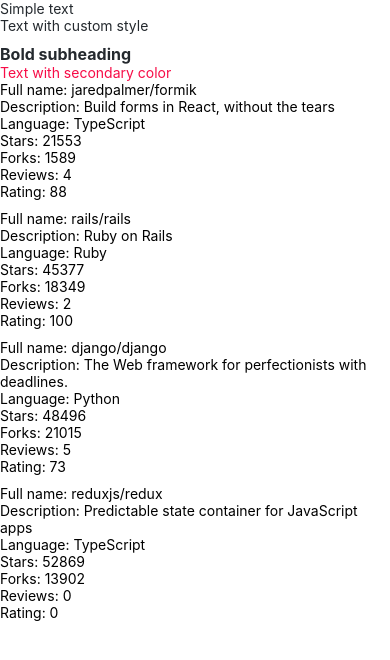
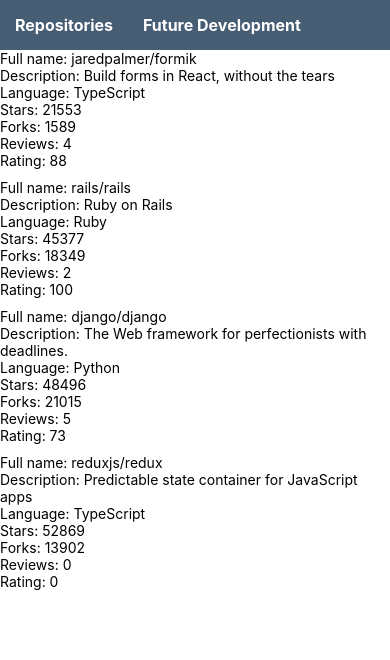
Before and after one commit to paulmayer-fullstacker/FullStackOpen-Part-10, a React Native app in the folder rate-repository-app/: screen / in a window 390 px wide. Shown: the top 660 px of the page. Built offline with nearby package versions, Linux system fonts and the light colour scheme.

Commit message:
Exercise-4 The app bar, completed This was hard work, due to the inter-communibcation problems of the development tools

```diff
--- /dev/null
+++ b/rate-repository-app/src/components/AppBar.jsx
@@ -0,0 +1,57 @@
+// /src/components/AppBar.jsx:
+//  Defining the top-level nav bar for the app. Utilising a custom styling theme and a reusable sub-component (AppBarTab),
+//  to create a consistent header that responds to user touch and manages device status bar spacing for mobile devices.
+
+import { View, StyleSheet, Pressable, Alert } from 'react-native';  // Pull core functions blocks from React Native.
+import Constants from 'expo-constants';  // Used to access device metadata (i.e., height of the device status bar).
+import theme from '../theme';  // Imports our centralized design tHEMES (colors, fonts),  keepING the UI consistent across the app.
+import Text from './Text';
+
+const styles = StyleSheet.create({
+  container: {
+    paddingTop: Constants.statusBarHeight,   // Prevents the content from being hidden under the phone's status bar or the status bar being hidden by content.
+    backgroundColor: theme.colors.appBarBackground,  // Set the background color based on your theme.
+    display: 'flex',
+    flexDirection: 'row',  // Aligns the children (tabs) horizontally.
+  },
+  tabTouchable: {
+    padding: 15,  //Add a 15 unit padding around the text to create a larger, easier-to-hit 'touch target'.
+  },
+  tabText: {
+    color: theme.colors.appBarText,  // Pull text colour assigned to the AppBar, from the theme.
+  },
+  // ...
+});
+
+// AppBarTab sub-component:
+const AppBarTab = ({ title }) => {   // Accept a title prop to display different names for different tabs.
+  const handlePress = () => {       // Function run when the tab is pressed.
+    // Alert will be displayed on the device, not the web browser view.
+    Alert.alert('Navigation', `You pressed the ${title} tab`);  // Shows native mobile dialog box, on device and emullator.
+    console.log(`You pressed the ${title} tab`);  // Logs action to the debugger for web browser development.
+  };
+
+  return (
+    // Wraps the text to make it clickable, applying the tabTouchable padding style.
+    <Pressable onPress={handlePress} style={styles.tabTouchable}>
+    {/* Renders the title using your custom typography styling. */}
+      <Text fontWeight="bold" fontSize="subheading" style={styles.tabText}>
+        {title}
+      </Text>
+    </Pressable>
+  );
+};
+
+const AppBar = () => {  // Component exported from this file.
+  return (
+    // View is the outer wrapper for the entire bar.
+    <View style={styles.container}>
+      {/* AppBarTab: Instance of our sub-component. We currently have two tabs: "Repositories" and "Future Development." */}
+      <AppBarTab title="Repositories" />
+      <AppBarTab title="Future Development" />
+      {/* Future tabs can be added here: <AppBarTab title="Tab Name" /> */}
+    </View>
+  );
+};
+
+export default AppBar;
--- a/rate-repository-app/src/components/Main.jsx
+++ b/rate-repository-app/src/components/Main.jsx
@@ -1,15 +1,16 @@
 // /src/components/Main.jsx:
 // Structural layout wrapper, handling environment-specific styling like the status bar height for safe area rendering.
-import Constants from "expo-constants";
+// import Constants from "expo-constants";  // REMOVED
 import { StyleSheet, View } from "react-native";
 import RepositoryList from "./RepositoryList"; // Import the list of items
-import Text from "./Text"; // Import the text styling object.
+// import Text from "./Text"; // Import the text styling object.  // REMOVED
+import AppBar from "./AppBar"
 
 const styles = StyleSheet.create({
   container: {
     // statusBarHeight: Expo retrieves this fro the phone during initial negotiation.
     // marginTop used to ensure the content does not overlap with the device's status bar (time, battery, etc.).
-    marginTop: Constants.statusBarHeight,
+    // marginTop: Constants.statusBarHeight, // marginTop removed to accommodate AppBar. AppBar will keep content away from the device Status Bar
     // Flex: 1 forces the view container to expand to fill all available screen space, in the direction of the Flexbox parent container's flexDirection.
     // flex: 1 tells the component to expand and fill all available space along its parent's main axis.
     // In React Native, the default flexDirection is 'column', so this fills the vertical height.
@@ -27,14 +28,7 @@ const styles = StyleSheet.create({
 const Main = () => {
   return (
     <View style={styles.container}>
-      <Text>Simple text</Text>
-      <Text style={{ paddingBottom: 10 }}>Text with custom style</Text>
-      <Text fontWeight="bold" fontSize="subheading">
-        Bold subheading
-      </Text>
-      <Text color="textSecondary">Text with secondary color</Text>
-      {/* // View acts like a <div>. Here it applies the container styles to the entire screen. */}
-      {/* <View style={styles.container}> */}
+      <AppBar />
       <RepositoryList />
     </View>
   );
--- a/rate-repository-app/src/theme.js
+++ b/rate-repository-app/src/theme.js
@@ -1,21 +1,25 @@
 // /src/theme.js:
+// Define a centralized configuration object that defines the application's visual style,
+// including colors, typography, and spacing, to ensure UI consistency.
 
 const theme = {
   colors: {
-    textPrimary: "#24292e",
-    textSecondary: "#f70c47", //"#586069",
-    primary: "#0366d6"
+    textPrimary: "#24292e",  // Dark gray for body text.
+    textSecondary: "#586069",  // Lighter gray for descriptions and metadata.
+    primary: "#0366d6",  // Main brand color used for primary actions/links.
+    appBarBackground: "#465d74", // AppBar colour defines the background for the top navigation bar.
+    appBarText: "#ffffff",       // Contrast color for text sitting on the darker AppBar background (visibility).
   },
   fontSizes: {
-    body: 14,
-    subheading: 16
+    body: 14,   // Default font size for standard text blocks.
+    subheading: 16   // Slightly larger size for headers, tabs, and prominent labels.
   },
   fonts: {
-    main: "System"
+    main: "System"  // Uses the device's native font (San Francisco on iOS, Roboto on Android).
   },
   fontWeights: {
-    normal: "400",
-    bold: "700"
+    normal: "400",  //
+    bold: "700"    // Heavy weight for emphasis
   }
 };
 
```
Also changed, not shown: rate-repository-app/src/components/Text.jsx (+9 -1 lines), 1 other file (tests, documents, lock files or other folders).
